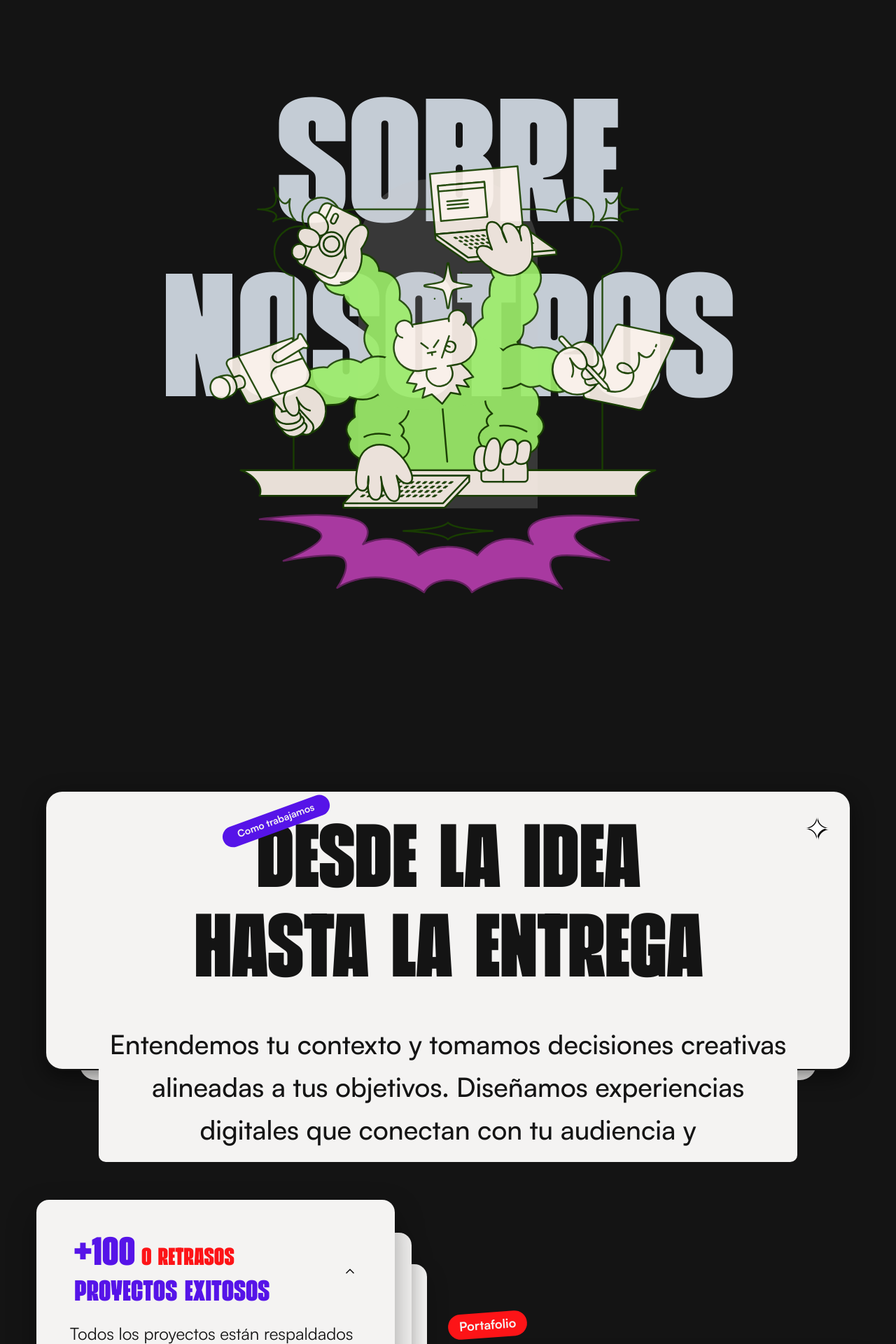
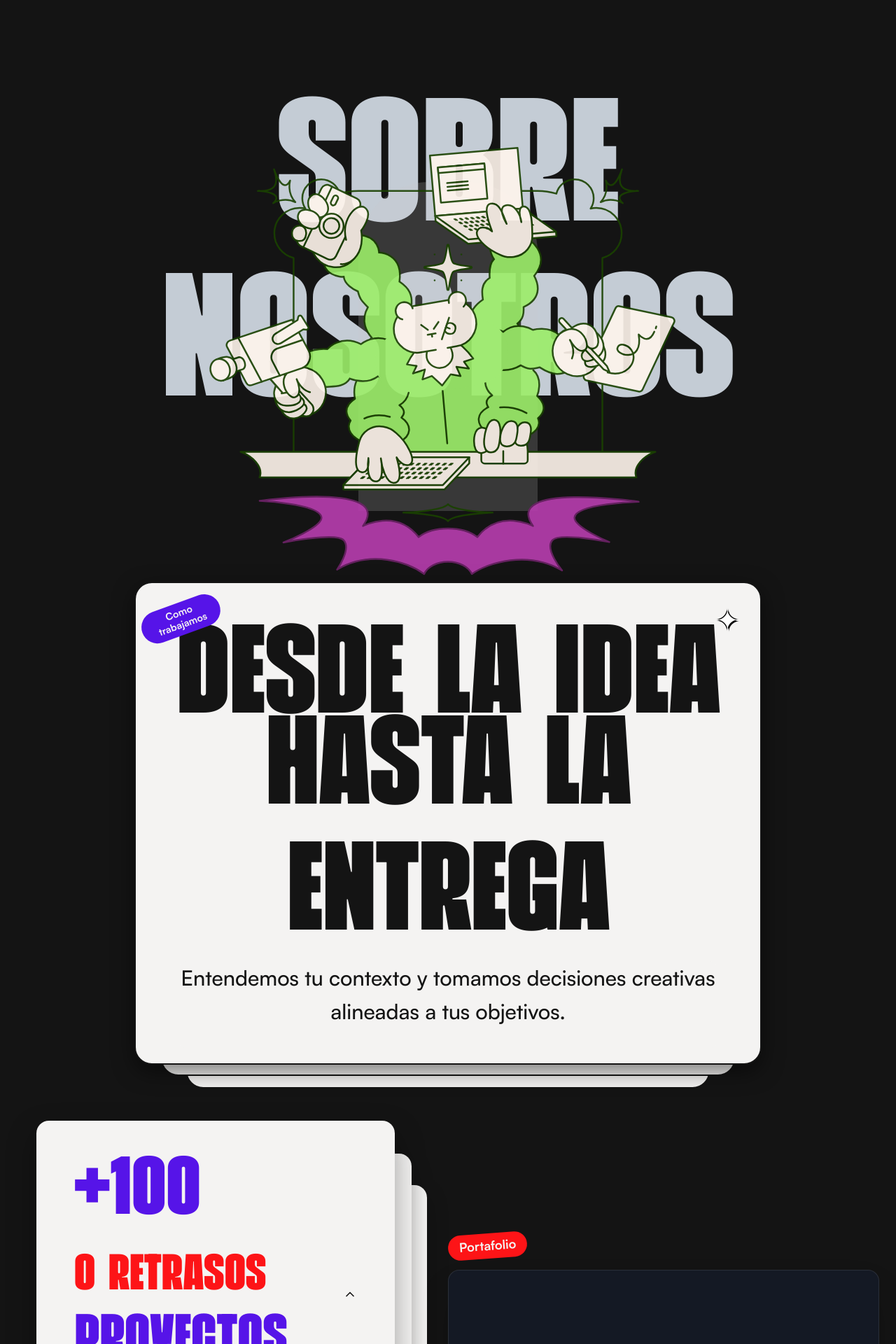
Before and after one commit to RodrigoLeondev/712_react, a React (Vite) app: page / in a window 1280 px wide. Shown: the part 3200-5120 px from the top of the page at 70% size. Built offline with nearby package versions, Linux system fonts and the light colour scheme; grey boxes are pictures that could not be loaded.

Commit message:
se agregan ajustes de diseño

```diff
--- a/src/domain/about/About.module.css
+++ b/src/domain/about/About.module.css
@@ -2,12 +2,18 @@
 .stage {
   --leading: 1;
   --layer-h: 910px;
-  --shift: 70px;
+  --layer-top: -40px;
+  --ink-ratio: 0.8100;
+  --shift-max: 70px;
+  --overlap: 60px;
 
-  --layer-shift: calc((0.5 - var(--p, 0.5)) * -140px);
+  --layer-shift: calc((0.5 - var(--p, 0.5)) * var(--shift-max) * -2);
 
   position: relative;
-  min-height: calc(var(--layer-h) + var(--shift));
+  min-height: calc(
+    var(--layer-top) + var(--layer-h) * var(--ink-ratio) + var(--shift-max) -
+      var(--overlap)
+  );
   overflow: hidden;
 }
 
@@ -33,7 +39,7 @@
 
 .anim {
   position: absolute;
-  top: -10px;
+  top: var(--layer-top);
   left: 50%;
   z-index: 2;
   height: var(--layer-h);
@@ -42,22 +48,24 @@
   aspect-ratio: 1;
   opacity: 0.9;
   translate: -50% var(--layer-shift);
+  margin-bottom: 0;
 }
 
 .cards {
-  width: 100%;
-  padding-inline: var(--space-md);
+  width: 70vw;
+  padding: 0;
   margin-inline: auto;
 }
 
 .portafolio {
   --card-h: 720px;
 
-  margin: 80px auto 80px auto;
+  margin: 0 auto 80px auto;
   width: 100%;
   height: calc(var(--card-h) + var(--space-xl) * 2);
   display: flex;
   justify-content: center;
+  padding-top: 0;
 }
 
 .cardCollapsed {
--- a/src/domain/about/CollapseItem.module.css
+++ b/src/domain/about/CollapseItem.module.css
@@ -12,7 +12,7 @@
 .heading {
   margin: 0;
   padding: 0;
-  font-size: inherit;
+  font-size: var(--text-4xl);
 }
 
 .toggle {
@@ -36,7 +36,7 @@
 
 .title {
   font-family: var(--font-display);
-  font-size: var(--text-2xl);
+  font-size: var(--text-3xl);
   font-weight: 400;
   line-height: 1.1;
   text-transform: uppercase;
@@ -44,7 +44,7 @@
 }
 
 .featured {
-  font-size: clamp(2.1rem, 3.4vw, 3.6rem);
+  font-size: calc(var(--text-3xl) * 1.25);
   color: var(--color-purple);
 }
 
--- a/src/domain/about/StackedCard.module.css
+++ b/src/domain/about/StackedCard.module.css
@@ -4,9 +4,9 @@
 .container {
     position: relative;
     isolation: isolate;
-    width: 90vw;
+    width: 100%;
     margin-inline: auto;
-    height: 450px;
+    min-height: 350px;
     display: flex;
     justify-content: center;
     align-items: center;
@@ -19,7 +19,7 @@
 .stack {
     position: relative;
     width: 100%;
-    height: 400px;
+    min-height: 00px;
     padding: 20px;
     box-sizing: border-box;
     background: var(--color-white);
@@ -59,16 +59,30 @@
 
 .title {
     font-family: var(--font-display);
-    font-size: 128px;
+    font-size: 180px;
     font-weight: 400;
     text-align: center;
-    margin-top: 20px;
-    margin-bottom: 20px;
+    margin-top: 30px;
+    margin-bottom: 0;
     line-height: 1;
     text-transform: uppercase;
     letter-spacing: -1px;
     color: var(--color-dark);
 }
+
+.title2{
+    font-family: var(--font-display);
+    font-size: 180px;
+    font-weight: 400;
+    text-align: center;
+    margin-top: -50px;
+    margin-bottom: 0;
+    line-height: 1;
+    text-transform: uppercase;
+    letter-spacing: -1px;
+    color: var(--color-dark);
+}
+
 
 /* Ancla de la pill: relativo a la palabra, no al título centrado. */
 .firstWord {
@@ -77,14 +91,14 @@
 
 .cornerPill {
     position: absolute;
-    top: -5.6rem;
+    top: -7.6rem;
     left: -3.2rem;
     z-index: 5;
 }
 
 .textBox {
     border-radius: 10px;
-    padding: 15px;
+    padding-bottom: 30px;
     margin: 0 auto;
     width: 90%;
     text-align: center;
@@ -95,10 +109,12 @@
 
 .textBox p {
     margin: 0;
-    font-size: 38px;
+    font-size: 30px;
+    margin-top: 0;
     font-weight: 500;
     font-family: var(--font-body);
     color: var(--color-dark);
+    text-align: center;
 }
 
 /* Decoración de la esquina */
--- a/src/domain/about/StackedCard.tsx
+++ b/src/domain/about/StackedCard.tsx
@@ -9,17 +9,17 @@ export default function StackedCard(){
         <h2 className={styles.title}>
           <span className={styles.firstWord}>
             <span className={styles.cornerPill}>
-              <TagPill label="Como trabajamos" tone="purple" tilt={-20} />
+              <TagPill label={'Como\ntrabajamos'} tone="purple" tilt={-20} wrap />
             </span>
             DESDE
           </span>{' '}
-          LA IDEA HASTA LA ENTREGA
+          LA IDEA
         </h2>
+        <span/>
+        <h2 className={styles.title2}>HASTA LA ENTREGA</h2>
 
         <div className={styles.textBox}>
-          <p>
-            Entendemos tu contexto y tomamos decisiones creativas alineadas a tus objetivos. Diseñamos experiencias digitales que conectan con tu audiencia y
-          </p>
+          <p>Entendemos tu contexto y tomamos decisiones creativas alineadas a tus objetivos.</p>
         </div>
 
         {/* Decoración de estrella en la esquina */}
--- a/src/infrastructure/ui/pill/TagPill.module.css
+++ b/src/infrastructure/ui/pill/TagPill.module.css
@@ -11,6 +11,11 @@
   white-space: nowrap;
   color: var(--color-dark);
   rotate: var(--pill-tilt, 0deg);
+}
+
+.wrap {
+  white-space: pre-line;
+  text-align: center;
 }
 
 .lg {
--- a/src/infrastructure/ui/pill/TagPill.tsx
+++ b/src/infrastructure/ui/pill/TagPill.tsx
@@ -7,10 +7,11 @@ export default function TagPill({
   tone = 'white',
   tilt,
   size = 'md',
+  wrap = false,
 }: TagPillProps) {
   return (
     <span
-      className={[styles.pill, styles[tone], styles[size]]
+      className={[styles.pill, styles[tone], styles[size], wrap && styles.wrap]
         .filter(Boolean)
         .join(' ')}
       style={
--- a/src/infrastructure/ui/pill/types.ts
+++ b/src/infrastructure/ui/pill/types.ts
@@ -11,6 +11,7 @@ export interface PillItem {
   tone?: PillTone;
   tilt?: number;
   size?: 'sm' | 'md' | 'lg';
+  wrap?: boolean;
 }
 
 export type TagPillProps = PillItem;
```
